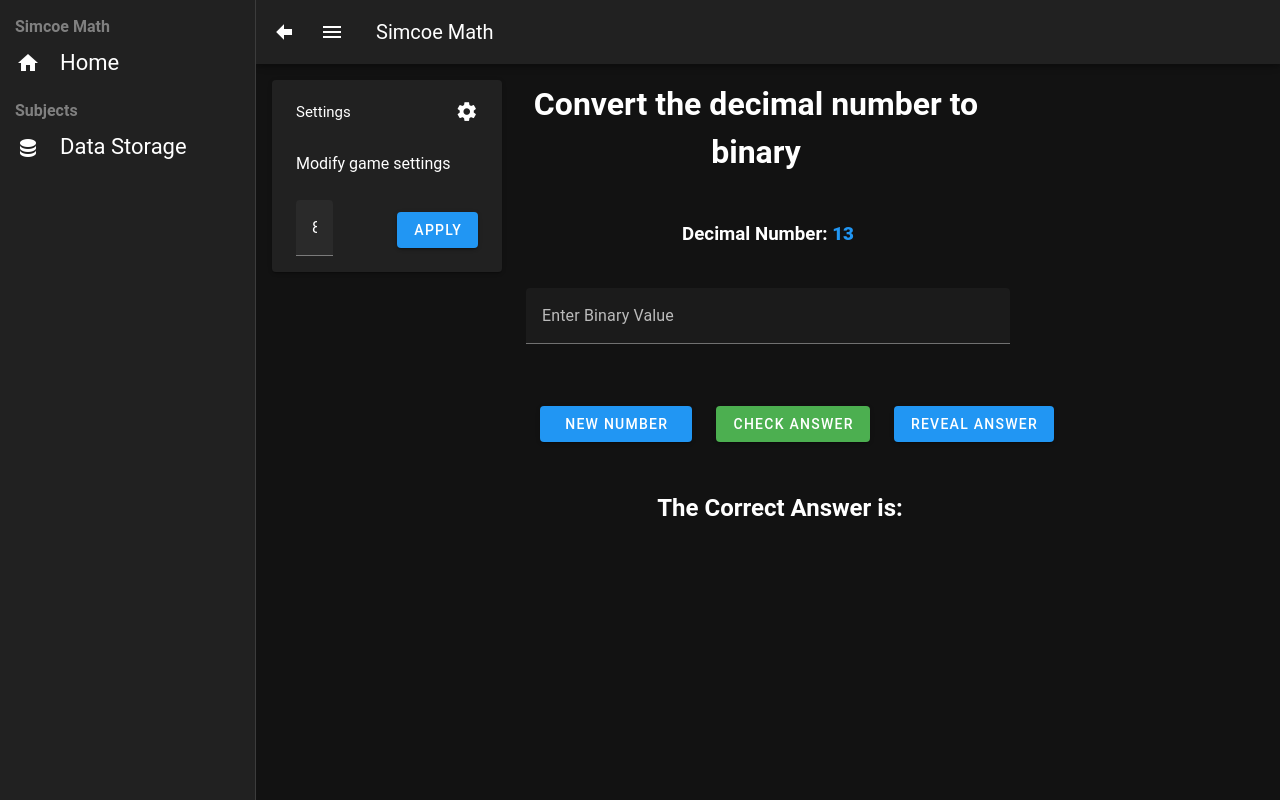
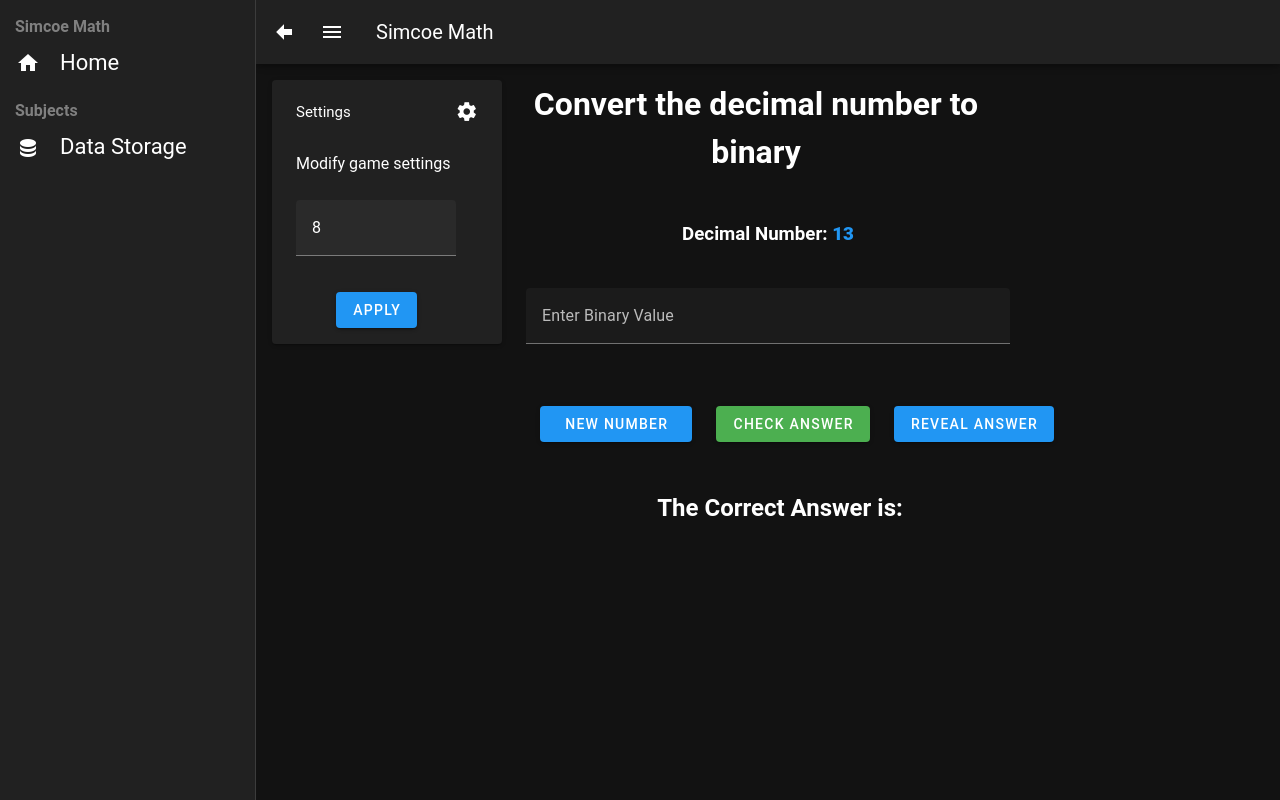
Before and after one commit to noah-nm/SimcoeMath, a Vue app: page /decimal-to-binary in a window 1280 px wide. Both pictures are taken after a click on the button "Settings". Built offline with nearby package versions, Linux system fonts and the light colour scheme.

Commit message:
fix spacing on settings menu

```diff
--- a/src/components/DataStorage/BinaryToDecimalPractice.vue
+++ b/src/components/DataStorage/BinaryToDecimalPractice.vue
@@ -13,6 +13,7 @@
               <v-row>
                 <v-col>
                   <v-text-field
+                    width="160"
                     placeholder="bit count"
                     hide-details
                     v-model="binarySize"
--- a/src/components/DataStorage/DecimalToBinaryPractice.vue
+++ b/src/components/DataStorage/DecimalToBinaryPractice.vue
@@ -13,6 +13,7 @@
               <v-row>
                 <v-col>
                   <v-text-field
+                    width="160"
                     placeholder="bit count"
                     hide-details
                     v-model="binarySize"
```
